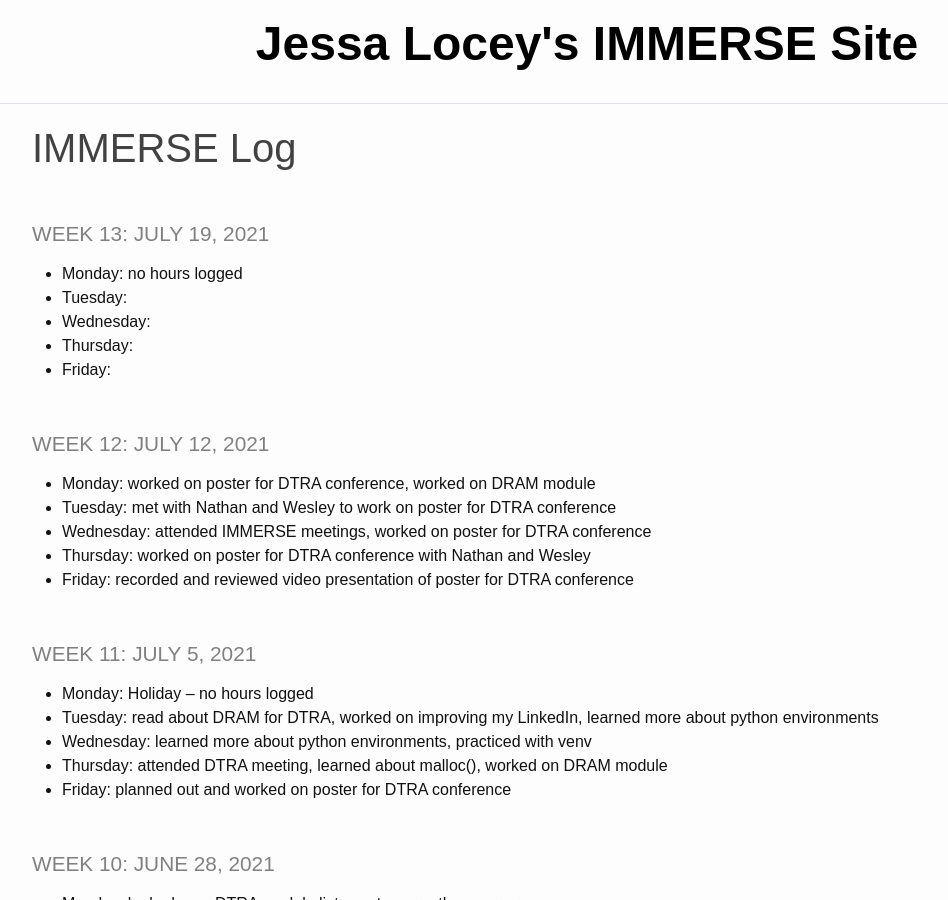
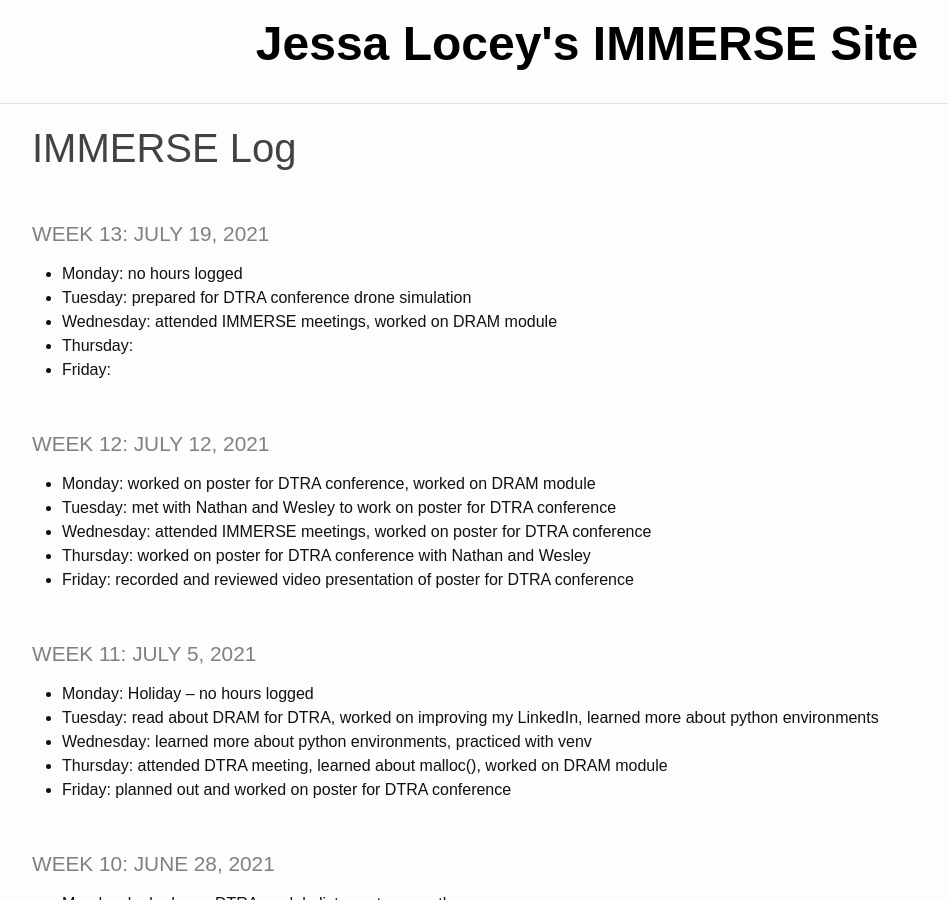
Before and after one commit to jessalocey/jessalocey.github.io, a Jekyll site: the page built from _pages/log.md, in a window 1280 px wide and 900 px high. Shown: the whole window, without its empty margins (53-1001 px from the left). Built offline with Jekyll 4.4.1, drawn with Linux system fonts in a browser that asks for light colours.

Commit message:
log update Tues, Wed

```diff
--- a/_pages/log.md
+++ b/_pages/log.md
@@ -5,8 +5,8 @@ title: IMMERSE Log
 
 ### Week 13: July 19, 2021
 * **Monday:** no hours logged
-* **Tuesday:**
-* **Wednesday:**
+* **Tuesday:** prepared for DTRA conference drone simulation
+* **Wednesday:** attended IMMERSE meetings, worked on DRAM module
 * **Thursday:**
 * **Friday:**
 
```
